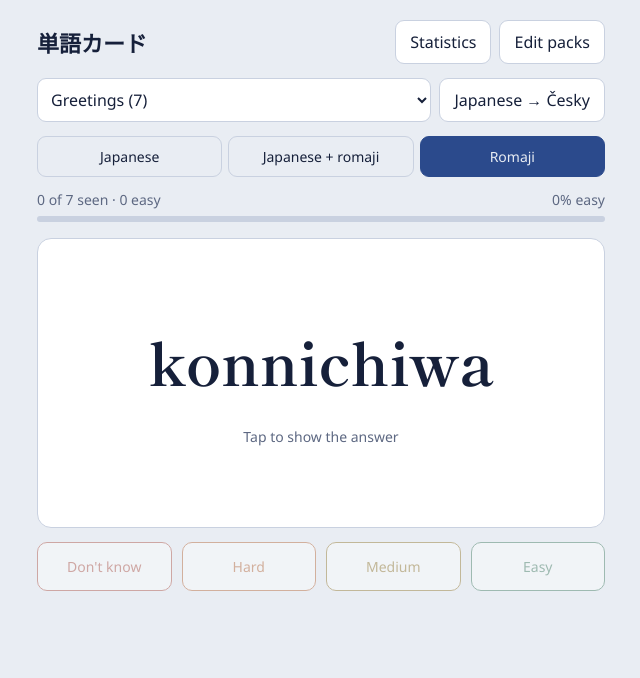
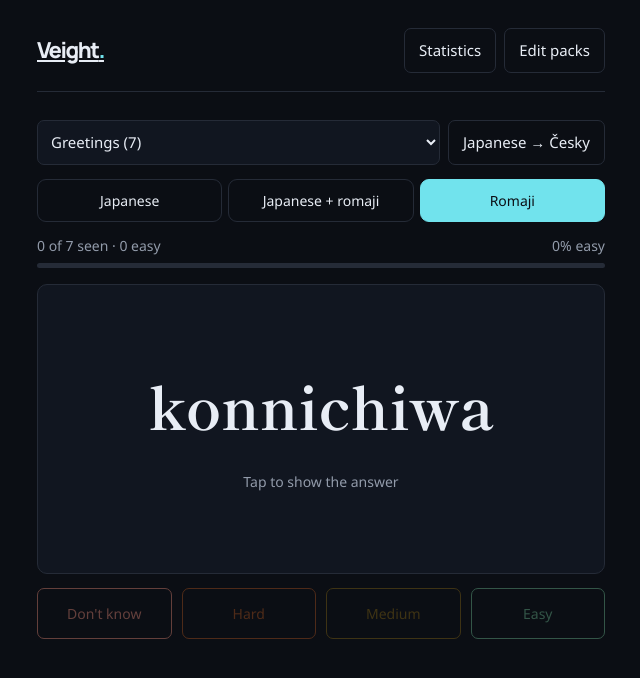
Before and after one commit to VeightTheAvali/veighttheavali.github.io, a plain HTML site: page flashcards/index.html in a window 1280 px wide. Shown: the whole page, without its empty margins (319-959 px from the left). Drawn offline with Linux system fonts and the light colour scheme.

Commit message:
Update font styles and improve layout in HTML and CSS files

```diff
--- a/flashcards/index.html
+++ b/flashcards/index.html
@@ -4,12 +4,12 @@
 <meta charset="utf-8">
 <meta name="viewport" content="width=device-width, initial-scale=1, viewport-fit=cover">
 <title>Japanese flashcards</title>
-<link href="https://fonts.googleapis.com/css2?family=Noto+Sans:wght@400;500;600;700&family=Shippori+Mincho:wght@500;700&display=swap" rel="stylesheet">
+<link href="https://fonts.googleapis.com/css2?family=DM+Mono:wght@400;500&family=Manrope:wght@600;700;800&family=Noto+Sans:wght@400;500;600;700&family=Shippori+Mincho:wght@500;700&display=swap" rel="stylesheet">
 <link rel="stylesheet" href="style.css">
 </head>
 <body>
 <main>
-<header><h1>単語カード</h1><div class="bar2" style="margin:0"><button class="btn" id="bStats">Statistics</button><button class="btn" id="bEdit">Edit packs</button></div></header>
+<header><a class="home-link" href="../" aria-label="Back to Veight main page">Veight<span>.</span></a><div class="bar2" style="margin:0"><button class="btn" id="bStats">Statistics</button><button class="btn" id="bEdit">Edit packs</button></div></header>
 
 <section id="study">
   <div class="bar2"><select id="packSel" aria-label="Pack"></select><button class="btn" id="dir" aria-label="Switch translation direction"></button></div>
--- a/flashcards/style.css
+++ b/flashcards/style.css
@@ -1,34 +1,36 @@
-:root{--bg:#e9edf3;--card:#fff;--ink:#16203a;--mute:#5d6882;--line:#c9d1e0;--accent:#2b4a8c;--good:#2f6f4f;--again:#a8402f;
+:root{--bg:#0b0e14;--card:#111620;--ink:#e8edf5;--mute:#929baa;--line:#252b37;--accent:#71e3ed;--good:#6fc095;--again:#e88a77;
 box-sizing:border-box;padding-top:env(safe-area-inset-top,0px);padding-bottom:env(safe-area-inset-bottom,0px)}
-@media (prefers-color-scheme:dark){:root:not([data-theme="light"]){--bg:#101626;--card:#1a2238;--ink:#e8ecf6;--mute:#9aa6c3;--line:#2c3757;--accent:#8fa9e8;--good:#6fc095;--again:#e88a77}}
-:root[data-theme="dark"]{--bg:#101626;--card:#1a2238;--ink:#e8ecf6;--mute:#9aa6c3;--line:#2c3757;--accent:#8fa9e8;--good:#6fc095;--again:#e88a77}
 *{box-sizing:border-box}
 html{scroll-padding-top:env(safe-area-inset-top,0px)}
-body{margin:0;background:var(--bg);color:var(--ink);font:400 16px/1.5 "Noto Sans",system-ui,sans-serif}
-main{max-width:600px;margin:0 auto;padding:20px 16px 40px}
-header{display:flex;justify-content:space-between;align-items:center;margin-bottom:14px;gap:10px}
-h1{font:700 22px "Shippori Mincho",serif;margin:0}
+body{margin:0;background:var(--bg);color:var(--ink);font:400 15px/1.65 "Noto Sans",system-ui,sans-serif}
+main{max-width:600px;margin:0 auto;padding:28px 16px 48px}
+header{display:flex;justify-content:space-between;align-items:center;margin-bottom:28px;padding-bottom:18px;border-bottom:1px solid var(--line);gap:10px}
+.home-link{color:var(--ink);font:800 22px/1 "Manrope",sans-serif;letter-spacing:-1.5px}
+.home-link span{color:var(--accent)}
+h1{font:700 22px "Manrope",sans-serif;margin:0}
 button,select,input{font:inherit;color:var(--ink)}
-.btn{padding:9px 14px;border-radius:9px;border:1px solid var(--line);background:var(--card);cursor:pointer}
+.btn{padding:9px 14px;border-radius:7px;border:1px solid var(--line);background:transparent;cursor:pointer;transition:border-color 160ms ease,color 160ms ease,background 160ms ease}
+.btn:hover{border-color:var(--accent);color:var(--accent)}
 .btn.primary{background:var(--accent);border-color:var(--accent);color:var(--bg)}
 .btn.danger{color:var(--again);border-color:var(--again)}
-:focus-visible{outline:3px solid var(--accent);outline-offset:2px}
+:focus-visible{outline:2px solid var(--accent);outline-offset:4px}
 .meta{display:flex;justify-content:space-between;color:var(--mute);font-size:14px;margin-bottom:6px}
-.bar{height:6px;background:var(--line);border-radius:3px;overflow:hidden;margin-bottom:16px}
+.bar{height:5px;background:var(--line);border-radius:3px;overflow:hidden;margin-bottom:16px}
 .bar i{display:block;height:100%;background:var(--good);width:0;transition:width .3s}
-.card{width:100%;min-height:290px;background:var(--card);border:1px solid var(--line);border-radius:14px;padding:26px 18px;display:flex;flex-direction:column;align-items:center;justify-content:center;text-align:center;cursor:pointer}
+.card{width:100%;min-height:290px;background:var(--card);border:1px solid var(--line);border-radius:10px;padding:26px 18px;display:flex;flex-direction:column;align-items:center;justify-content:center;text-align:center;cursor:pointer;transition:border-color 160ms ease,background 160ms ease}
+.card:hover{border-color:#3b4658;background:#151b27}
 .front{font:700 clamp(36px,11vw,60px)/1.2 "Noto Sans",system-ui,sans-serif;overflow-wrap:anywhere}
 .front.jp{font-family:"Shippori Mincho",serif}
 .hint{color:var(--mute);font-size:14px;margin-top:14px}
 .ans{font-size:30px;color:var(--accent);margin-top:14px;overflow-wrap:anywhere}
 .row{display:flex;gap:10px;margin-top:14px}
-.row button{flex:1;padding:14px;border-radius:10px;border:1px solid var(--line);background:var(--card);cursor:pointer}
+.row button{flex:1;padding:14px;border-radius:7px;border:1px solid var(--line);background:transparent;cursor:pointer}
 .row .again{border-color:var(--again);color:var(--again)}
 .row .good{border-color:var(--good);color:var(--good)}
 .row button:disabled{opacity:.4;cursor:default}
 .hidden{display:none}
 .bar2{display:flex;flex-wrap:wrap;gap:8px;margin-bottom:14px}
-.bar2 select{flex:1;min-width:140px;padding:9px;border-radius:9px;border:1px solid var(--line);background:var(--card)}
+.bar2 select{flex:1;min-width:140px;padding:9px;border-radius:7px;border:1px solid var(--line);background:var(--card)}
 .cols,.er{display:grid;grid-template-columns:1fr 1fr auto;gap:8px;align-items:center}
 .cols{color:var(--mute);font-size:14px;margin-bottom:6px}
 .er{margin-bottom:4px}
@@ -62,7 +64,7 @@ textarea{width:100%;padding:10px;border:1px solid var(--line);border-radius:8px;
 .legend{display:flex;flex-wrap:wrap;gap:6px 14px;font-size:14px;margin-bottom:16px}
 .legend>span{display:inline-flex;align-items:center;gap:5px}
 .legend i{width:10px;height:10px;border-radius:50%;background:currentColor;display:inline-block}
-.st{display:grid;grid-template-columns:1fr auto;gap:2px 10px;background:var(--card);border:1px solid var(--line);border-radius:10px;padding:10px 12px;margin-bottom:8px}
+.st{display:grid;grid-template-columns:1fr auto;gap:2px 10px;background:var(--card);border:1px solid var(--line);border-radius:7px;padding:10px 12px;margin-bottom:8px}
 .st b{font:700 20px "Shippori Mincho",serif}
 .st .bd{justify-self:end;align-self:center;font-size:13px;padding:2px 10px;border:1px solid currentColor;border-radius:999px;white-space:nowrap}
 .st .mu{color:var(--mute);font-size:14px}
```
